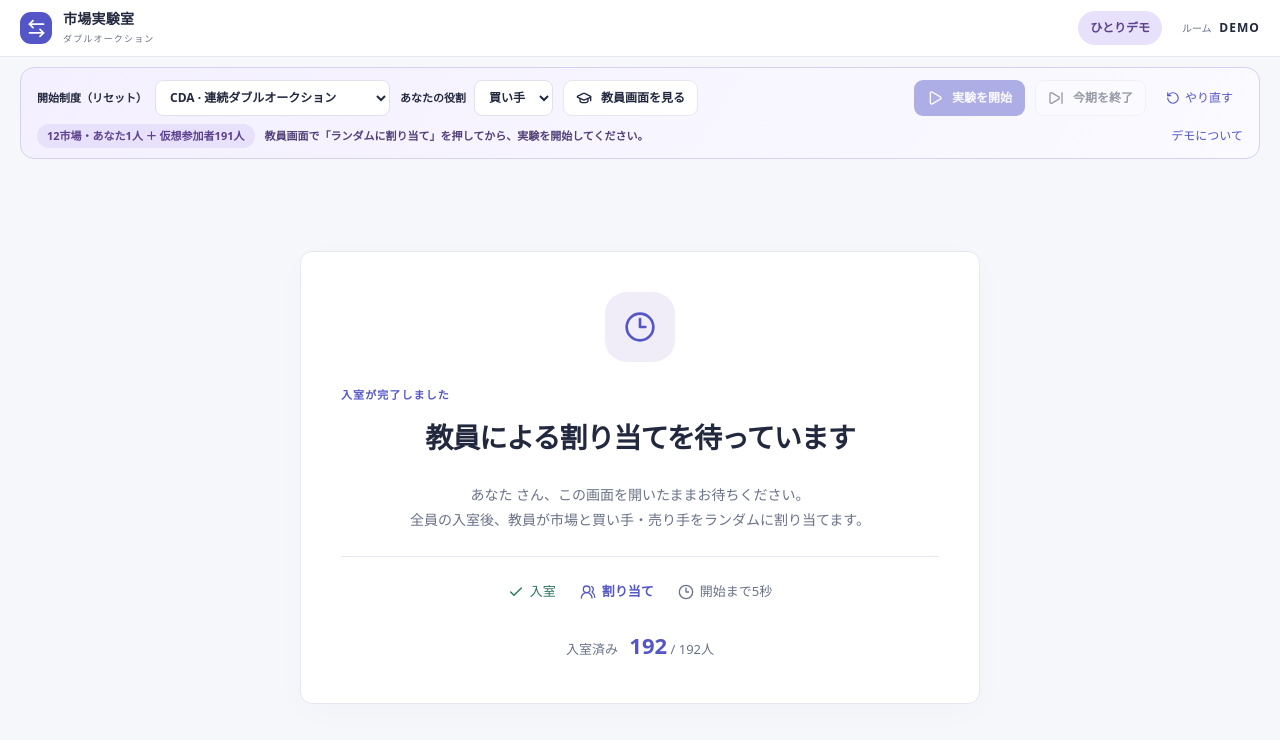
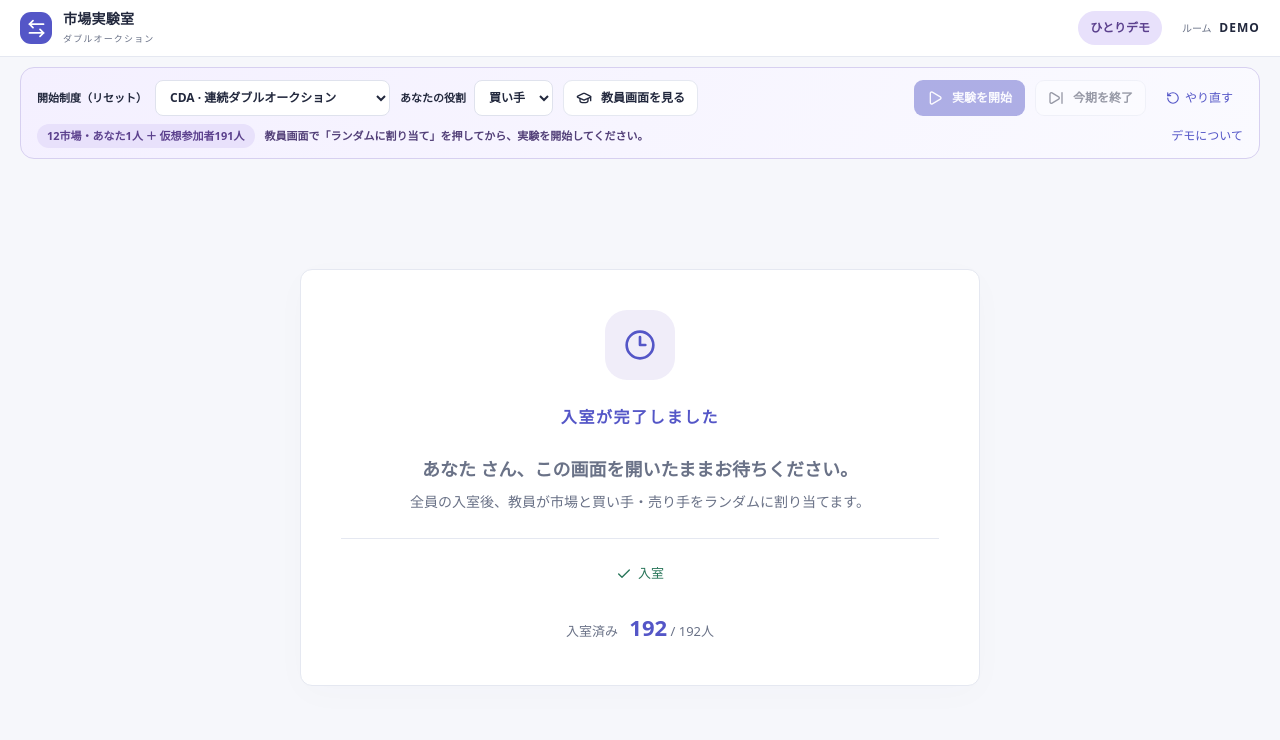
Before and after one commit to DKshawn/Double_Auction, a Next.js app: page /demo in a window 1280 px wide. Shown: the top 740 px of the page. Built offline with nearby package versions, Linux system fonts and the light colour scheme.

Commit message:
Fix study lobby roster slots and waiting screen

```diff
--- a/src/components/study-lobby.tsx
+++ b/src/components/study-lobby.tsx
@@ -57,7 +57,7 @@ export function StudyRoster({
             {waiting
               ? assigned
                 ? "市場と買い手・売り手の割り当てが完了しました。「実験を開始」で全市場の5秒カウントダウンが始まります。"
-                : "入室順に市場1から仮配置します。全員がそろったら、市場と買い手・売り手をランダムに割り当ててください。"
+                : "買い手・売り手の枠は固定です。入室順に仮配置し、全員がそろったら学生をランダムに割り当ててください。"
               : "実験開始時の割り当てです。各市場の買い手・売り手は実験終了まで固定されます。"}
           </p>
           {waiting && (
@@ -87,6 +87,13 @@ export function StudyRoster({
             const people = teacher.participants.filter(
               (p) => p.market === market.id,
             );
+            const byAlias = new Map(people.map((p) => [p.alias, p]));
+            const slots = Array.from({ length: size / 2 }, (_, index) =>
+              (["buyer", "seller"] as const).map((role) => ({
+                role,
+                alias: `${role === "buyer" ? "買" : "売"}${String(index + 1).padStart(2, "0")}`,
+              })),
+            ).flat();
             return (
               <section
                 className={`study-roster-room ${people.length === size ? "full" : ""}`}
@@ -106,27 +113,30 @@ export function StudyRoster({
                   {market.order.map((i) => INSTITUTIONS[i].short).join(" → ")}
                 </p>
                 <ul>
-                  {people.map((person) => (
-                    <li key={person.id}>
-                      <span className="study-roster-number" title="入室順">
-                        {person.joinOrder}
-                      </span>
-                      <b>{person.nickname}</b>
-                      {assigned && (
-                        <span className={`role-tag ${person.role}`}>
-                          {person.alias}
-                        </span>
-                      )}
-                    </li>
-                  ))}
-                  {Array.from(
-                    { length: Math.max(0, size - people.length) },
-                    (_, i) => (
-                      <li className="study-roster-empty" key={`empty-${i}`}>
-                        <span>—</span>入室待ち
+                  {slots.map(({ role, alias }) => {
+                    const person = byAlias.get(alias);
+                    return (
+                      <li
+                        key={alias}
+                        className={person ? undefined : "study-roster-empty"}
+                      >
+                        <span className={`role-tag ${role}`}>{alias}</span>
+                        {person ? (
+                          <>
+                            <b>{person.nickname}</b>
+                            <span
+                              className="study-roster-number"
+                              title="入室順"
+                            >
+                              {person.joinOrder}
+                            </span>
+                          </>
+                        ) : (
+                          <span>入室待ち</span>
+                        )}
                       </li>
-                    ),
-                  )}
+                    );
+                  })}
                 </ul>
                 <footer>
                   {assigned ? (
@@ -189,13 +199,11 @@ export function StudyWaitingRoom({
           <div className="study-waiting-icon">
             {assigned ? <Check size={32} /> : <Clock3 size={32} />}
           </div>
-          <p className="eyebrow">入室が完了しました</p>
-          <h1>
-            {assigned
-              ? "割り当てが完了しました"
-              : "教員による割り当てを待っています"}
-          </h1>
-          <p>{view.me.nickname} さん、この画面を開いたままお待ちください。</p>
+          <p className="eyebrow study-waiting-admission">入室が完了しました</p>
+          {assigned && <h1>割り当てが完了しました</h1>}
+          <p className="study-waiting-message">
+            {view.me.nickname} さん、この画面を開いたままお待ちください。
+          </p>
           <p>
             {assigned
               ? "教員が開始すると実験画面に切り替わり、5秒後に取引が始まります。"
@@ -205,14 +213,6 @@ export function StudyWaitingRoom({
             <li className="complete">
               <Check size={16} />
               入室
-            </li>
-            <li className={assigned ? "complete" : "current"}>
-              {assigned ? <Check size={16} /> : <UsersRound size={16} />}
-              割り当て
-            </li>
-            <li>
-              <Clock3 size={16} />
-              開始まで5秒
             </li>
           </ol>
           <div className="study-waiting-count">
--- a/src/styles/study.css
+++ b/src/styles/study.css
@@ -130,6 +130,8 @@
   min-width: 0;
 }
 .study-roster-room li b {
+  flex: 1;
+  min-width: 0;
   overflow-wrap: anywhere;
   font-weight: 500;
 }
@@ -137,18 +139,18 @@
   color: var(--muted);
   font-size: 10px;
   min-width: 19px;
+  margin-left: auto;
+  text-align: right;
 }
 .study-roster-room .role-tag {
   padding: 2px 4px;
   font-size: 10px;
-  margin-left: auto;
+  width: 34px;
+  justify-content: center;
   flex-shrink: 0;
 }
 .study-roster-empty {
   color: #b0b5c3;
-}
-.study-roster-empty > span {
-  min-width: 19px;
 }
 .study-roster-room footer {
   border-top: 1px solid var(--line);
@@ -181,10 +183,20 @@
   margin: 10px 0 22px;
   font-size: clamp(20px, 3vw, 28px);
 }
+.study-waiting-card > .study-waiting-admission {
+  justify-content: center;
+  text-align: center;
+  font-size: 16px;
+}
 .study-waiting-card > p:not(.eyebrow) {
   color: var(--muted);
   font-size: 14px;
   line-height: 1.8;
+}
+.study-waiting-card > p.study-waiting-message {
+  margin: 22px 0 4px;
+  font-size: 18px;
+  font-weight: 700;
 }
 .study-waiting-steps {
   display: flex;
@@ -205,10 +217,6 @@
 }
 .study-waiting-steps .complete {
   color: #287559;
-}
-.study-waiting-steps .current {
-  color: var(--accent);
-  font-weight: 600;
 }
 .study-waiting-count {
   color: var(--muted);
```
Also changed, not shown: 1 other file (tests, documents, lock files or other folders).
